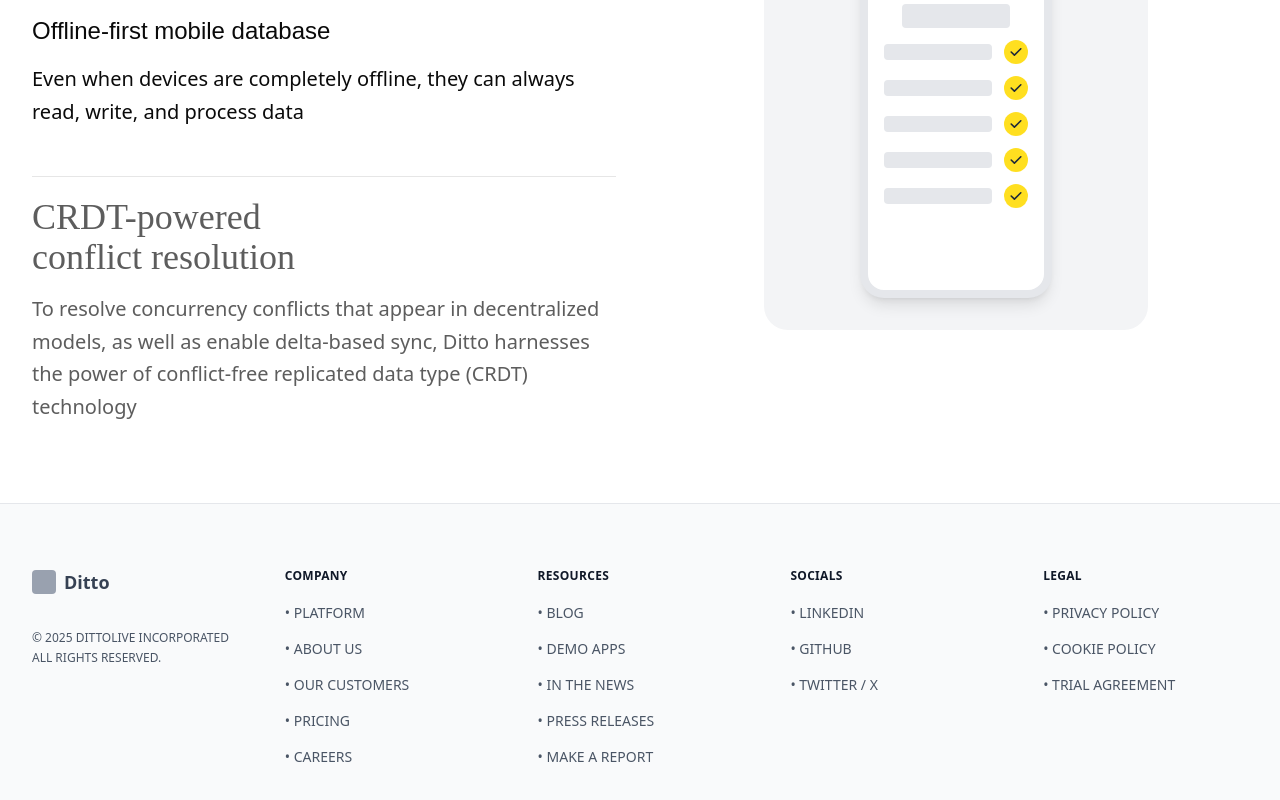
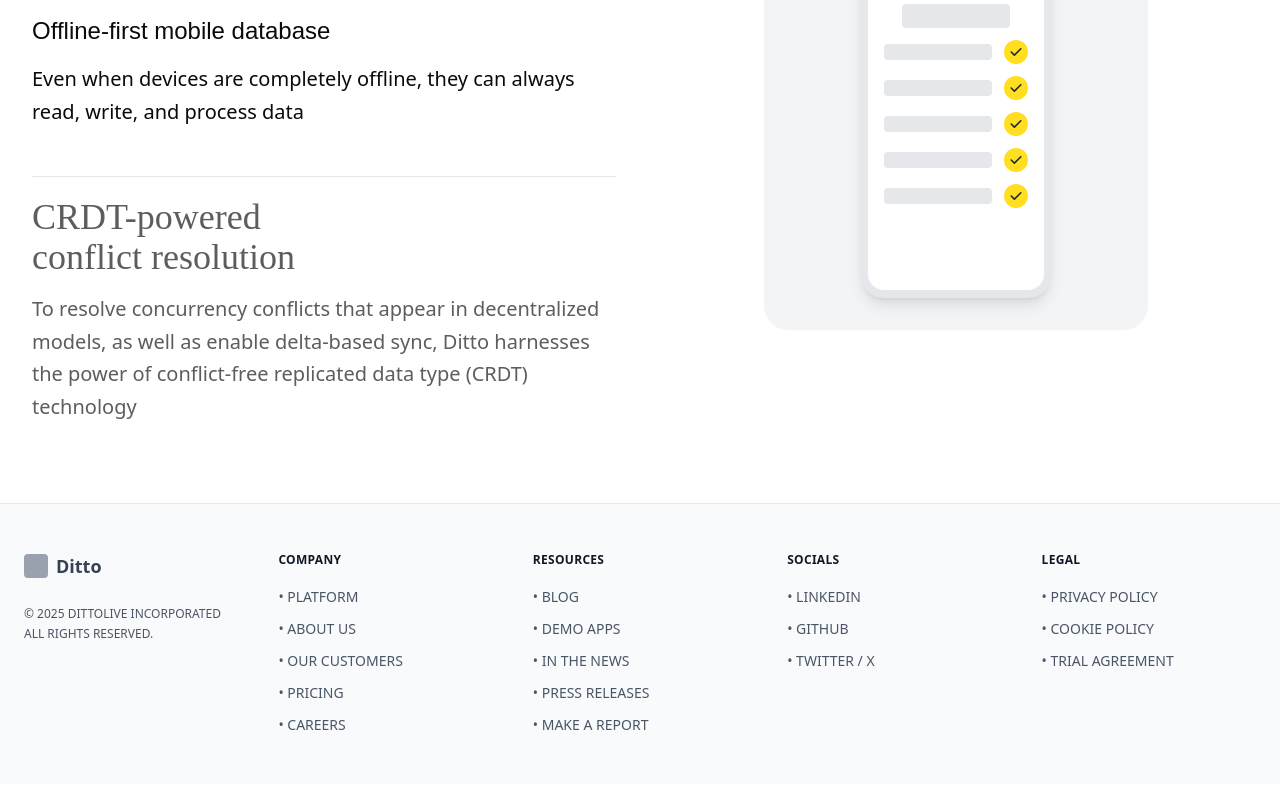
Before and after one commit to Roshani-sahu/Initech, a React (Vite) app in the folder frontend/: page / in a window 1280 px wide. Shown: the part 2846-3646 px from the top of the page. Built offline with nearby package versions, Linux system fonts and the light colour scheme; a web font is replaced by a local one.

Commit message:
commit footer

```diff
--- a/frontend/src/components/Footer.tsx
+++ b/frontend/src/components/Footer.tsx
@@ -1,11 +1,13 @@
 export default function Footer() {
   return (
     <footer className="border-t border-gray-200 bg-gray-50 overflow-x-hidden">
-      <div className="px-8 py-16 mx-auto max-w-full">
-        <div className="grid grid-cols-5 gap-12">
+      <div className="px-6 py-12 mx-auto max-w-7xl">
+        {/* Grid Layout */}
+        <div className="grid grid-cols-2 md:grid-cols-3 lg:grid-cols-5 gap-10">
+
           {/* Logo and Copyright */}
-          <div className="col-span-1">
-            <div className="flex items-center gap-2 mb-8">
+          <div>
+            <div className="flex items-center gap-2 mb-6">
               <div className="w-6 h-6 bg-gray-400 rounded"></div>
               <span className="text-lg font-semibold text-gray-700">Ditto</span>
             </div>
@@ -16,115 +18,79 @@
             </p>
           </div>
 
-          {/* Company Column */}
+          {/* COMPANY */}
           <div>
             <h3 className="mb-4 text-xs font-bold tracking-wide text-gray-900">COMPANY</h3>
-            <ul className="space-y-3">
-              <li>
-                <a href="#" className="text-sm text-gray-600 transition-colors hover:text-gray-900">
-                  • PLATFORM
+            <ul className="space-y-2">
+              {["PLATFORM", "ABOUT US", "OUR CUSTOMERS", "PRICING", "CAREERS"].map((item) => (
+                <li key={item}>
+                  <a
+                    href="#"
+                    className="text-sm text-gray-600 transition-colors hover:text-gray-900"
+                  >
+                    • {item}
                   </a>
                 </li>
-              <li>
-                <a href="#" className="text-sm text-gray-600 transition-colors hover:text-gray-900">
-                  • ABOUT US
-                </a>
-              </li>
-              <li>
-                <a href="#" className="text-sm text-gray-600 transition-colors hover:text-gray-900">
-                  • OUR CUSTOMERS
-                </a>
-              </li>
-              <li>
-                <a href="#" className="text-sm text-gray-600 transition-colors hover:text-gray-900">
-                  • PRICING
-                </a>
-              </li>
-              <li>
-                <a href="#" className="text-sm text-gray-600 transition-colors hover:text-gray-900">
-                  • CAREERS
-                </a>
-              </li>
+              ))}
             </ul>
           </div>
 
-          {/* Resources Column */}
+          {/* RESOURCES */}
           <div>
             <h3 className="mb-4 text-xs font-bold tracking-wide text-gray-900">RESOURCES</h3>
-            <ul className="space-y-3">
-              <li>
-                <a href="#" className="text-sm text-gray-600 transition-colors hover:text-gray-900">
-                  • BLOG
+            <ul className="space-y-2">
+              {["BLOG", "DEMO APPS", "IN THE NEWS", "PRESS RELEASES", "MAKE A REPORT"].map((item) => (
+                <li key={item}>
+                  <a
+                    href="#"
+                    className="text-sm text-gray-600 transition-colors hover:text-gray-900"
+                  >
+                    • {item}
                   </a>
                 </li>
-              <li>
-                <a href="#" className="text-sm text-gray-600 transition-colors hover:text-gray-900">
-                  • DEMO APPS
-                </a>
-              </li>
-              <li>
-                <a href="#" className="text-sm text-gray-600 transition-colors hover:text-gray-900">
-                  • IN THE NEWS
-                </a>
-              </li>
-              <li>
-                <a href="#" className="text-sm text-gray-600 transition-colors hover:text-gray-900">
-                  • PRESS RELEASES
-                </a>
-              </li>
-              <li>
-                <a href="#" className="text-sm text-gray-600 transition-colors hover:text-gray-900">
-                  • MAKE A REPORT
-                </a>
-              </li>
+              ))}
             </ul>
           </div>
 
-          {/* Socials Column */}
+          {/* SOCIALS */}
           <div>
             <h3 className="mb-4 text-xs font-bold tracking-wide text-gray-900">SOCIALS</h3>
-            <ul className="space-y-3">
-              <li>
-                <a href="#" className="text-sm text-gray-600 transition-colors hover:text-gray-900">
-                  • LINKEDIN
+            <ul className="space-y-2">
+              {["LINKEDIN", "GITHUB", "TWITTER / X"].map((item) => (
+                <li key={item}>
+                  <a
+                    href="#"
+                    className="text-sm text-gray-600 transition-colors hover:text-gray-900"
+                  >
+                    • {item}
                   </a>
                 </li>
-              <li>
-                <a href="#" className="text-sm text-gray-600 transition-colors hover:text-gray-900">
-                  • GITHUB
-                </a>
-              </li>
-              <li>
-                <a href="#" className="text-sm text-gray-600 transition-colors hover:text-gray-900">
-                  • TWITTER / X
-                </a>
-              </li>
+              ))}
             </ul>
           </div>
 
-          {/* Legal Column */}
+          {/* LEGAL */}
           <div>
             <h3 className="mb-4 text-xs font-bold tracking-wide text-gray-900">LEGAL</h3>
-            <ul className="space-y-3">
-              <li>
-                <a href="#" className="text-sm text-gray-600 transition-colors hover:text-gray-900">
-                  • PRIVACY POLICY
+            <ul className="space-y-2">
+              {["PRIVACY POLICY", "COOKIE POLICY", "TRIAL AGREEMENT"].map((item) => (
+                <li key={item}>
+                  <a
+                    href="#"
+                    className="text-sm text-gray-600 transition-colors hover:text-gray-900"
+                  >
+                    • {item}
                   </a>
                 </li>
-              <li>
-                <a href="#" className="text-sm text-gray-600 transition-colors hover:text-gray-900">
-                  • COOKIE POLICY
-                </a>
-              </li>
-              <li>
-                <a href="#" className="text-sm text-gray-600 transition-colors hover:text-gray-900">
-                  • TRIAL AGREEMENT
-                </a>
-              </li>
+              ))}
             </ul>
           </div>
+
         </div>
       </div>
+
+      {/* Bottom border for small touch */}
+
     </footer>
-  )
+  );
 }
```
Also changed, not shown: frontend/public/1/https_/www.ditto.com/_ref=saaspo.com by html.to.design ❤️ FREE version - 24/10/Frame 1.png (deleted), frontend/public/buttonicon/https_/www.ditto.com/_ref=saaspo.com by html.to.design ❤️ FREE version - 24/10/Component 1.svg (deleted). Lines whose indentation alone changed are shown as unchanged.
